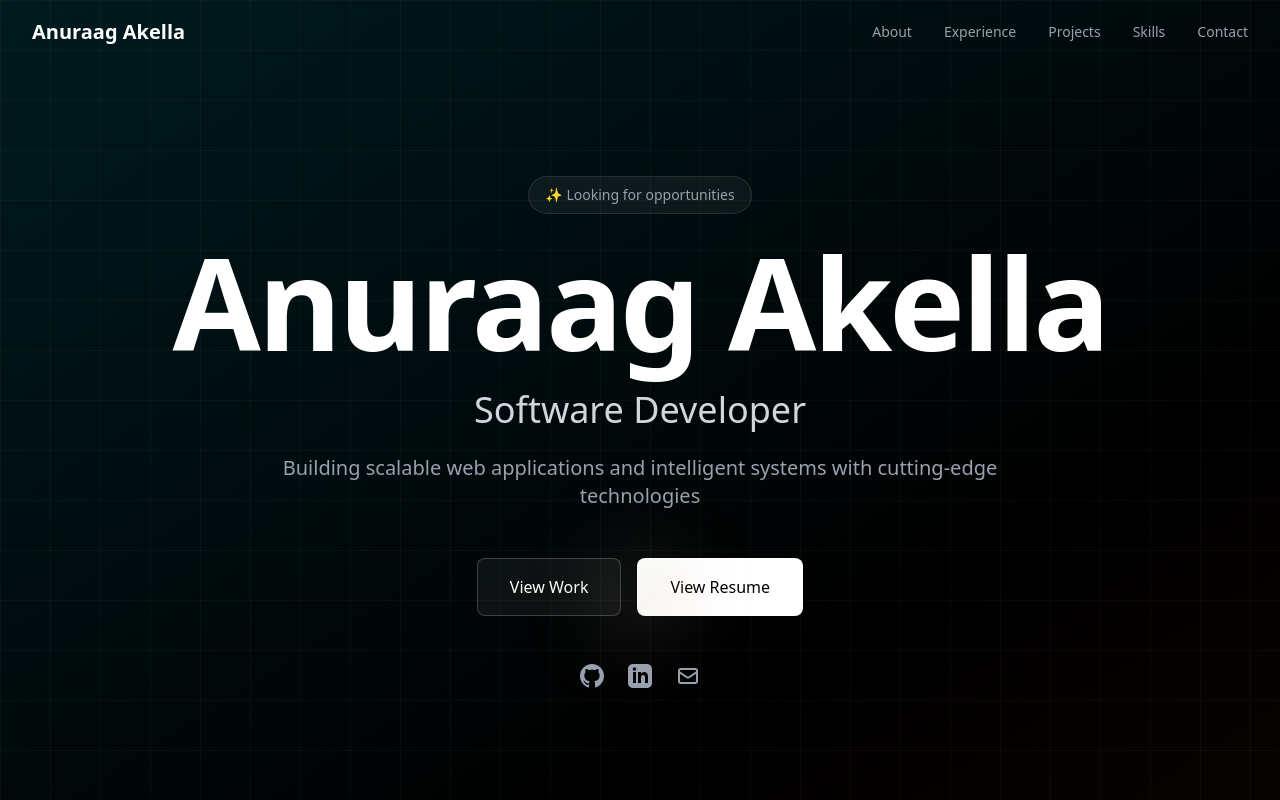
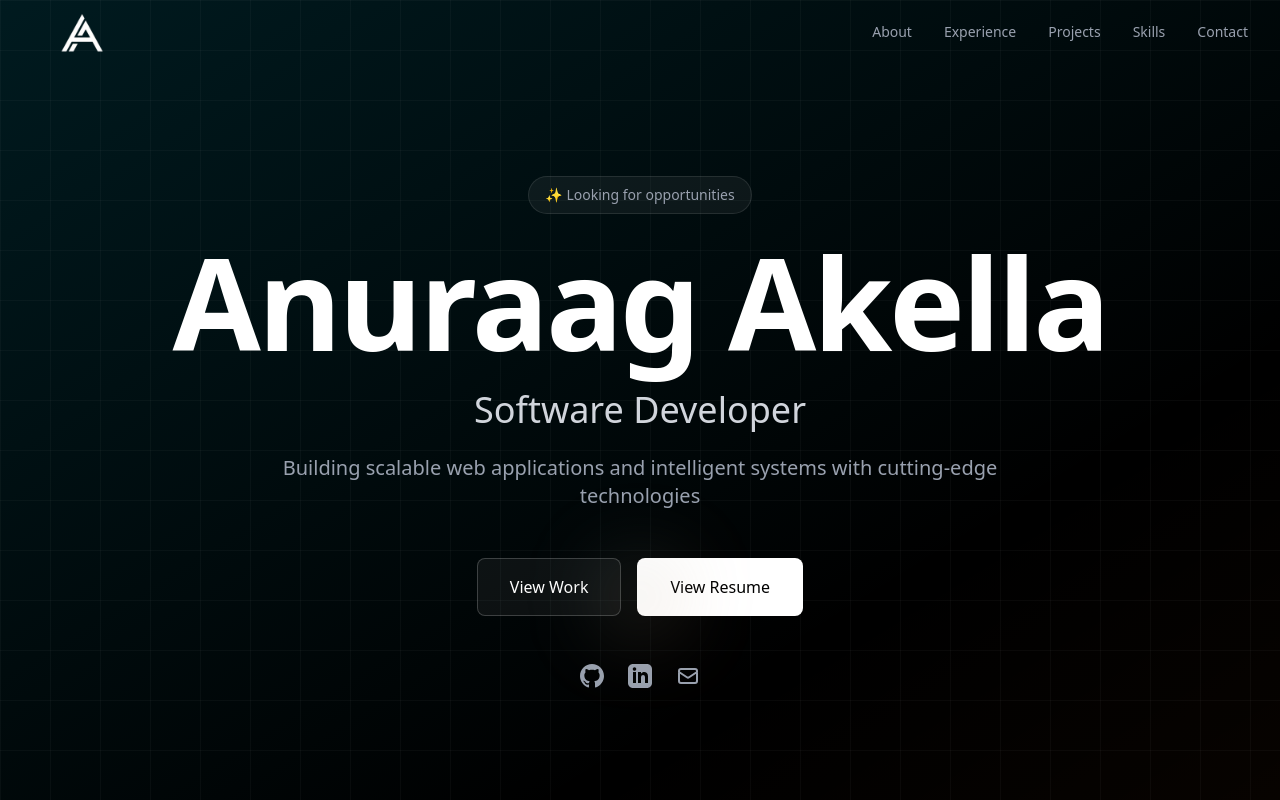
Before and after one commit to Anuraag03/portfolio, a Next.js app in the folder my-portfolio/: page / in a window 1280 px wide. Shown: the top 800 px of the page. Built offline with nearby package versions, Linux system fonts and the light colour scheme.

Commit message:
Updated page.tsx

```diff
--- a/my-portfolio/src/app/page.tsx
+++ b/my-portfolio/src/app/page.tsx
@@ -210,7 +210,7 @@ export default function Home() {
         <div className="max-w-7xl mx-auto px-6 lg:px-8">
           <div className="flex justify-between items-center h-16">
             <button onClick={() => scrollToSection('home')} className="text-xl font-semibold hover:opacity-80 transition-opacity cursor-pointer">
-              Anuraag Akella
+              <img src="/Logo.png" alt="Logo" className="w-25 h-25 inline-block mt-2" />
             </button>
             <div className="hidden md:flex items-center gap-8">
               {['about', 'experience', 'projects', 'skills', 'contact'].map((item) => (
```
Also changed, not shown: my-portfolio/public/Logo.png.
